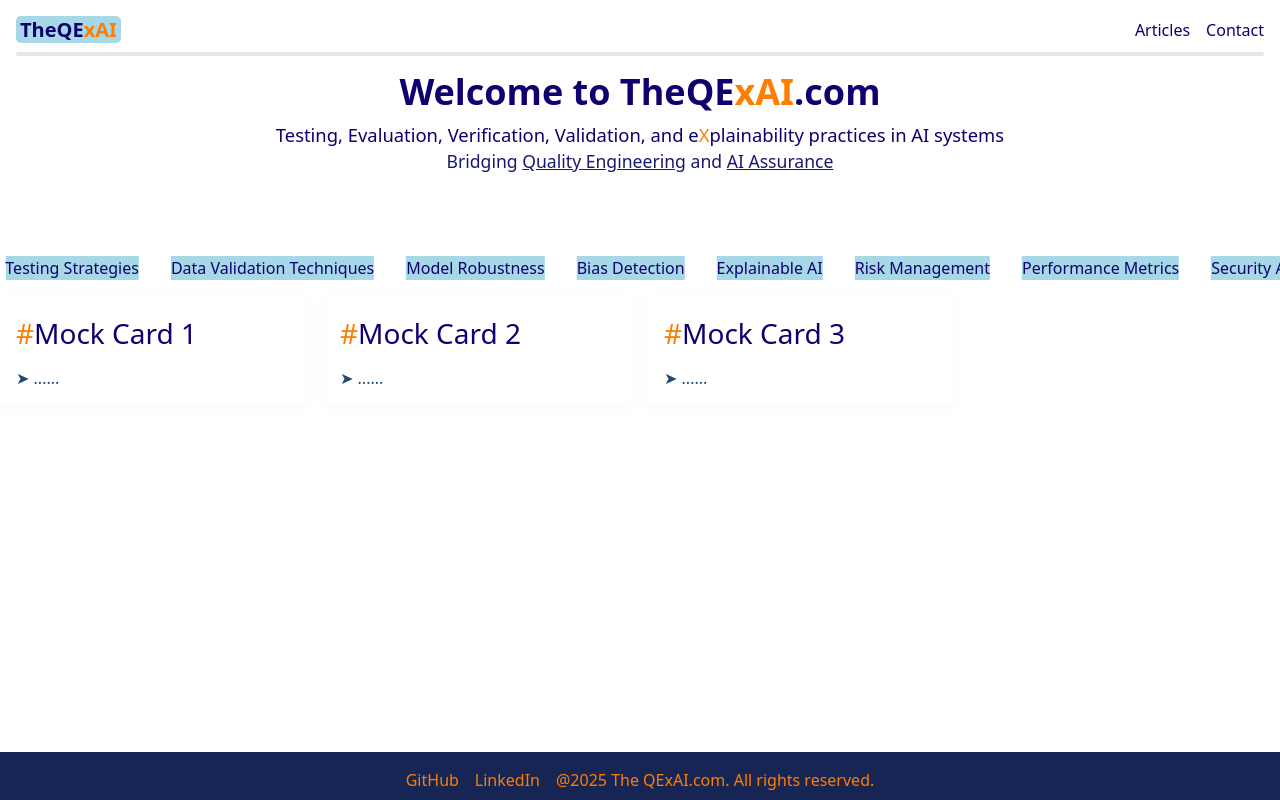
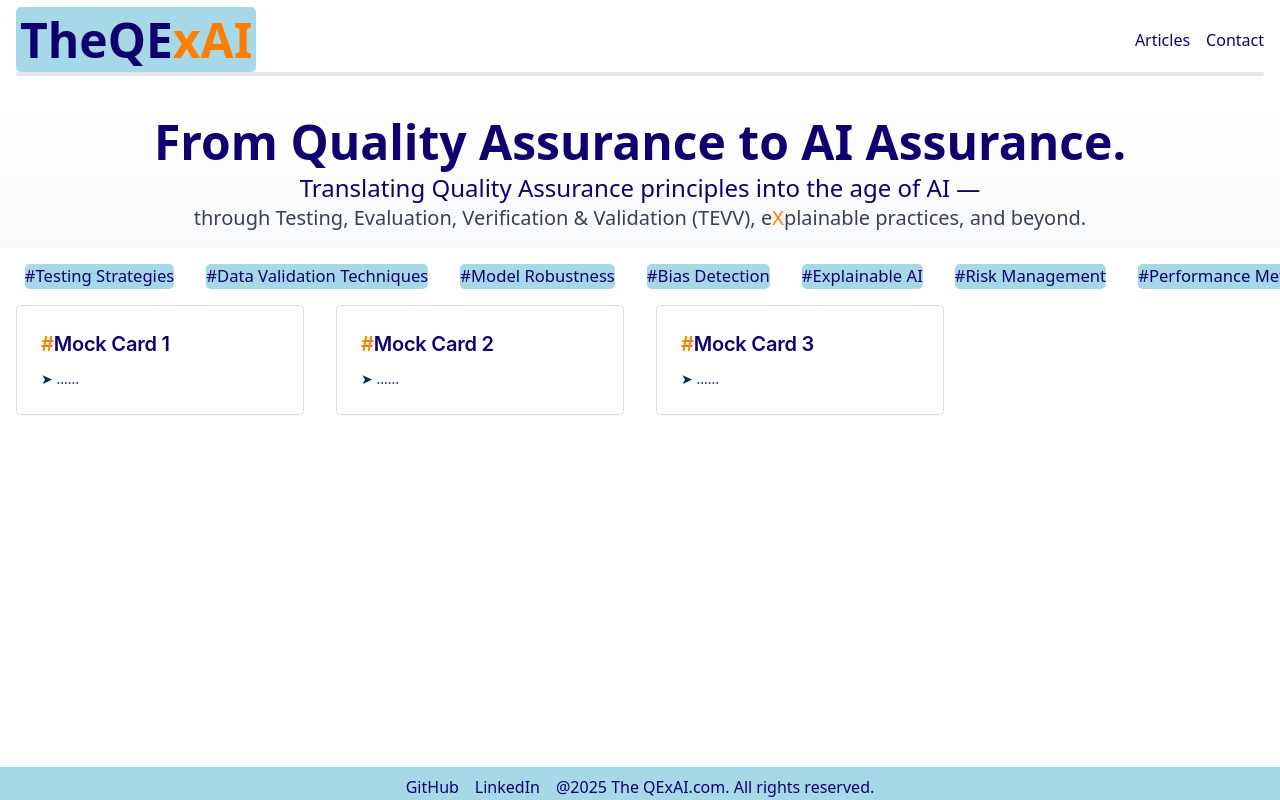
Before and after one commit to idofanish/the-qexai, a Next.js app: page / in a window 1280 px wide. Built offline with nearby package versions, Linux system fonts and the light colour scheme; no server answers.

Commit message:
feat(carousel and hero): add Carousel and Update Hero
Add styles to Carousel and Hero.

```diff
--- a/app/page.tsx
+++ b/app/page.tsx
@@ -6,25 +6,43 @@ import Carousel from '@/app/ui/features/carousel/Carousel';
 import type { Metadata } from 'next';
 
 export const metadata: Metadata = {
-  title: 'The QExAI.com',
+  title: 'The QExAI – From Quality Assurance to AI Assurance',
   description:
-    'Welcome to The QExAI.com — Where Quality Engineering meets Artificial Intelligence Assurance.',
+    'Advancing from Quality Assurance to AI Assurance — exploring verification, risk control, and validation for trustworthy AI.',
+  keywords: [
+    'AI Assurance',
+    'Quality Assurance',
+    'AI Testing',
+    'Responsible AI',
+    'AI Validation',
+    'AI Reliability',
+    'AI Governance',
+  ],
   openGraph: {
-    title: 'The QExAI.com',
+    title: 'The QExAI – From Quality Assurance to AI Assurance',
     description:
-      'Building confidence in AI systems through structured assurance.',
+      'Advancing from Quality Assurance to AI Assurance — exploring verification, risk control, and validation for trustworthy AI.',
     url: 'https://theqexai.com',
-    siteName: 'The QExAI.com',
+    siteName: 'The QExAI',
     images: [
       {
         url: '/og-image.png',
         width: 1200,
         height: 630,
-        alt: 'The QExAI.com Banner',
+        alt: 'The QExAI – AI Assurance Reference Hub',
       },
     ],
+    locale: 'en_US',
     type: 'website',
   },
+  twitter: {
+    card: 'summary_large_image',
+    title: 'The QExAI – From Quality Assurance to AI Assurance',
+    description:
+      'Advancing from Quality Assurance to AI Assurance — exploring verification, risk control, and validation for trustworthy AI.',
+    images: ['/og-image.png'],
+  },
+
 };
 
 export default function HomePage() {
--- a/app/ui/features/cards/CardItem.tsx
+++ b/app/ui/features/cards/CardItem.tsx
@@ -17,19 +17,19 @@ type CardItemProps = {
 
 };
 
-const CardItem = ({ title, tagline, description,example, cta_text,cta_link,icon,order}: CardItemProps) => {
+const CardItem = ({ title, tagline, description, cta_text,cta_link,icon,order}: CardItemProps) => {
   return (
     <div className={styles.card}>
-      <h1 className={`${styles.cardTitle} text-primary`}>{order}
+      <h1 className={`${styles.cardTitle} text-primary`}>
         <span className={`text-[#FF7E00]`}>#</span>
-        {title}
+        <span className={`${styles.gradientUnderlineAnimated}`}>{title}</span>
       </h1>
 
-      <p className={`${styles.cardTagline} text-[#4682B4]`}>
+      <p className={`${styles.cardTagline}  text-[#250c63]`}>
        {tagline}
       </p>
       <p className={`${styles.cardDescription} text-[#191970]`}>{description}</p>
-      <a href={cta_link} target="_blank" rel="noopener noreferrer"  className= "text-[#1d4973]">
+      <a href={cta_link} target="_blank" rel="noopener noreferrer"  className= "text-[#072d51] sm:text-sm">
          ➤ {cta_text}......
          <p>{icon} </p>
       </a>
--- a/app/ui/features/cards/Cards.module.css
+++ b/app/ui/features/cards/Cards.module.css
@@ -2,27 +2,14 @@
 
 .myMasonryGrid {
   display: flex;
-  margin-left: -16px;
   width: auto;
 }
 
 .myMasonryGridColumn {
   padding-left: 16px;
+  padding-right: 16px;
   background-clip: padding-box;
-}
 
-.card {
-  background:  rgb(255, 255, 255);
-  border-radius: 5px;
-  border-width: 0.8;
-  padding: 16px;
-  margin-bottom: 24px;
-  box-shadow: 0 2px 10px rgba(198, 196, 196, 0.1);
-  cursor: pointer;
-
-  /* 👇 fade-in effect */
-  opacity: 0;
-  animation: fadeInUp 0.6s ease forwards;
 }
 
 .cardsSection {
@@ -31,21 +18,71 @@
   justify-content: center;
 }
 
-.cardTitle {
-  font-size: 1.75rem;
-  font-weight: 515; /* optional: can also use .font-semibold */
-  margin-bottom: 3px;
+/* --- Card Container --- */
+
+.card {
+  background:  rgb(255, 255, 255);
+  margin-bottom: 12px;
+    /* fade-in effect */
+  opacity: 10;
+  animation: fadeInUp 0.6s ease forwards;
+  border: 0.7px solid #dcdde2; /* gray-200 */
+  border-radius: 0.3rem;
+  padding: 1.5rem;
+  transition: transform 0.3s ease, box-shadow 0.3s ease, border-color 0.3s ease;
+  box-shadow: 0 1px 2px rgba(0, 0, 0, 0.04);
+  cursor: pointer;
+
 }
 
-.cardTagline {
-  font-size: 1.20rem;
-  font-weight: 450; /* optional: can also use .font-semibold */
-  margin-bottom: 2.0px;
+
+
+/* Hover: soft lift + shadow accent */
+.card:hover {
+  transform: translateY(-4px);
+  box-shadow: 0 6px 20px rgba(37, 99, 235, 0.08);
+  border-color: #0f006f; /* blue-600 accent */
 }
 
+/* --- Card Title --- */
+.cardTitle {
+  font-family: 'Inter', sans-serif;
+  font-size: 1.25rem; /* ~20px */
+  font-weight: 600;
+  color: #0f006f; /* gray-900 */
+  line-height: 1.4;
+  margin-bottom: 0.25rem;
+  letter-spacing: -0.01em;
+  transition: color 0.3s ease;
+}
+
+/* --- Card Tagline --- */
+.cardTagline {
+  font-family: 'Inter', sans-serif;
+  font-size: 0.875rem; /* ~14px */
+  font-weight: 500;
+  color: #0f006f; /* blue-600 */
+  line-height: 1.5;
+  margin-bottom: 0.5rem;
+  text-transform: uppercase;
+  letter-spacing: 0.05em;
+}
+
+/* --- Card Description --- */
 .cardDescription {
-  font-size: 0.98rem;
-  margin-bottom: 12px;
+  font-family: 'Inter', sans-serif;
+  font-size: 0.9375rem; /* ~15px */
+  font-weight: 400;
+  color: #0f006f; /* gray-700 */
+  line-height: 1.6;
+  max-width: 100%;
+  text-align: left;
+  transition: color 0.3s ease;
+}
+
+/* Subtle darken on hover */
+.card:hover .cardDescription {
+  color: #0f006f; /* gray-800 */
 }
 
 .cardLink {
@@ -54,9 +91,29 @@
   transition: color 0.2s ease;
 }
 
-.cardLink:hover {
-  color: #FF7E00; /* slightly brighter accent on hover */
+
+
+.gradientUnderlineAnimated {
+  display: inline-block;
+  position: relative;
 }
+
+.gradientUnderlineAnimated::after {
+  content: '';
+  position: absolute;
+  left: 0;
+  bottom: 0;
+  width: 0%;
+  height: 3px;
+  background-image: linear-gradient(90deg, #FF7E00);
+  border-radius: 2px;
+  transition: width 0.5s ease-out;
+}
+
+.gradientUnderlineAnimated:hover::after {
+  width: 100%;
+}
+
 
 @keyframes fadeInUp {
   0% {
--- a/app/ui/features/carousel/Carousel.module.css
+++ b/app/ui/features/carousel/Carousel.module.css
@@ -26,10 +26,11 @@
   padding-left: 6;
   padding-right: 6;
   font-weight: 450;
-  font-size: 1rem;
+  font-size: 1.04rem;
   color: #0f006f;
   background-color: #a7d8e7;
-  border-radius: 5;
+  border-radius: 0.3rem;
+
 }
 
 /* Infinite scrolling keyframes */
@@ -73,4 +74,39 @@
     font-size: 0.9rem;
     margin-right: 1.5rem;
   }
+
+
+
+.gradientUnderlineAnimated {
+  display: inline-block;
+  position: relative;
 }
+
+.gradientUnderlineAnimated::after {
+  content: '';
+  position: absolute;
+  left: 0;
+  bottom: 0;
+  width: 0%;
+  height: 3px;
+  background-image: linear-gradient(90deg, #FF7E00);
+  border-radius: 2px;
+  transition: width 0.5s ease-out;
+}
+
+.gradientUnderlineAnimated:hover::after {
+  width: 100%;
+}
+}
+
+
+@keyframes fadeInUp {
+  0% {
+    opacity: 0;
+    transform: translateY(20px);
+  }
+  100% {
+    opacity: 1;
+    transform: translateY(0);
+  }
+}
--- a/app/ui/features/carousel/Carousel.tsx
+++ b/app/ui/features/carousel/Carousel.tsx
@@ -50,7 +50,7 @@ export default function Carousel() {
       >
         {loopingTitles.map((title, idx) => (
           <span key={idx} className={styles.textItem}>
-            {title}
+            <span className={styles.highlight}>#{title}</span>
           </span>
         ))}
       </div>
--- a/app/ui/features/header-footer/Footer.tsx
+++ b/app/ui/features/header-footer/Footer.tsx
@@ -1,7 +1,7 @@
 // app/components/Footer.tsx
 'use client';
 import React from 'react';
-
+import styles from './HF.module.css';
 interface NavLink {
   label: string;
   href: string;
@@ -20,7 +20,8 @@ interface FooterData {
 
 export default function Footer({ data }: { data: FooterData }) {
   return (
-    <footer className="py-2 bg-blue-950 text-[#FF7E00] text-center">
+    <footer className={`${styles.footerBG}  ${styles.textDeepBlue}`}>
+
       <div className="flex justify-center gap-4 mt-2">
         {data.socialLinks.map((link) => (
           <a
--- a/app/ui/features/header-footer/HF.module.css
+++ b/app/ui/features/header-footer/HF.module.css
@@ -6,6 +6,7 @@
   border-radius: 5px;
   padding-left: 4px;
   padding-right: 4px;
+  padding-top: -4px;
 }
 
 
@@ -19,4 +20,6 @@
 
 .footerBG{
    background-color: #a7d8e7;
+   padding-bottom: 1px;
+
 }
--- a/app/ui/features/header-footer/Header.tsx
+++ b/app/ui/features/header-footer/Header.tsx
@@ -31,7 +31,7 @@ export default function Header({ data }: { data: HeaderData }) {
   return (
     <header className="fixed top-0 left-0 w-full z-50 bg-white/70 backdrop-blur-md p-4">
       <div className="container mx-auto flex justify-between items-center">
-        <h1 className="text-[#0f006f] font-semibold text-xl">
+        <h1 className="text-[#0f006f] font-semibold text-5xl">
           <span className={`${styles.logoBG} ${styles.textDeepBlue}`}>{parts[0]}
           <span className="text-[#FF7E00]">{data.highlight}</span>
             {parts[1]}
--- a/app/ui/features/hero/Hero.module.css
+++ b/app/ui/features/hero/Hero.module.css
@@ -1,29 +1,112 @@
-
 
 .heroSection {
-  position: relative;
-  margin-top: -6rem; /* adjust if needed */
-  z-index: 0;
   display: flex;
   flex-direction: column;
   align-items: center;
   justify-content: center;
   text-align: center;
-  min-height: 30vh;
-  margin-bottom: var(--spacing-lg); /* 24px space below hero */
+  padding: 1rem 1rem;
+  background: linear-gradient(to bottom, #ffffff, #f9fafb);
+  overflow: hidden;
 }
 
+/* Typography */
 .heroTitle {
-  font-size: 2.25rem; /* text-4xl */
-  font-weight: 600; /* font-semibold */
-  margin-bottom: 0.1rem; /* mb-2 */
+  font-size: 1.875rem; /* text-3xl */
+  font-weight: 700;
+  color: #0f006f; /* gray-900 */
+  line-height: 1.25;
+  max-width: 64rem; /* ~max-w-4xl */
+  opacity: 0;
 }
 
-.heroSubtitle {
-  font-size: 1.15rem; /* text-lg */
-  font-weight: 200; /* font-light */
+@media (min-width: 640px) {
+  .heroTitle {
+    font-size: 2.25rem; /* 4xl */
+  }
+}
 
+@media (min-width: 768px) {
+  .heroTitle {
+    font-size: 3rem; /* 5xl */
+  }
 }
+
+.highlight {
+  color: #FF7E00; /* blue-600 */
+}
+
+.heroSubtitle1 {
+  font-size: 1.5rem; /* base */
+  color: #215769; /* gray-700 */
+  line-height: 1.25;
+  max-width: 48rem; /* ~max-w-3xl */
+  opacity: 0;
+}
+
+.heroSubtitle2 {
+  margin-top: 1.4rem; /* mt-6 */
+  font-size: 1rem; /* base */
+  color: #215769; /* gray-700 */
+  line-height: 1.25;
+  max-width: 48rem; /* ~max-w-3xl */
+  opacity: 0;
+}
+
+.gradientUnderlineAnimated {
+  display: inline-block;
+  position: relative;
+}
+
+.gradientUnderlineAnimated::after {
+  content: '';
+  position: absolute;
+  left: 0;
+  bottom: 0;
+  width: 0%;
+  height: 3px;
+  background-image: linear-gradient(90deg, #FF7E00);
+  border-radius: 2px;
+  transition: width 0.5s ease-out;
+}
+
+.gradientUnderlineAnimated:hover::after {
+  width: 100%;
+}
+
+
+@media (min-width: 640px) {
+  .heroSubtitle {
+    font-size: 1.125rem; /* sm:text-lg */
+  }
+}
+
+@media (min-width: 768px) {
+  .heroSubtitle {
+    font-size: 1.25rem; /* md:text-xl */
+  }
+}
+
+/* Animation Keyframes */
+@keyframes fadeUp {
+  0% {
+    opacity: 0;
+    transform: translateY(30px);
+  }
+  100% {
+    opacity: 1;
+    transform: translateY(0);
+  }
+}
+
+/* Animation Classes */
+.fadeUp {
+  animation: fadeUp 0.8s ease-out forwards;
+}
+
+.fadeUpDelayed {
+  animation: fadeUp 1s ease-out 0.4s forwards;}
+
 
 .textDeepBlue{
   color: #0f006f;
@@ -32,12 +115,3 @@
 .textAmber{
   color: #FF7E00;
 }
-
-
-
-.heroTagline {
-  font-size: 1.1rem;
-  font-weight: 500;
-  color: #191970;
-
-}
--- a/app/ui/features/hero/Hero.tsx
+++ b/app/ui/features/hero/Hero.tsx
@@ -1,47 +1,26 @@
 // app/components/Hero.tsx
 'use client';
-import React, { useEffect, useState } from 'react';
 import styles from './Hero.module.css';
-
-interface HeroData {
-  title: string;
-  titleHighlight: string;
-  subtitle_part1: string;
-  subtitle_part2:string;
-  subtitleHighlight: string;
-  taglines: string;
-  taglines_Underline1: string;
-  taglines_Underline2: string;
-}
+import { motion } from 'framer-motion';
 
 
 
-export default function Hero({ data }: { data: HeroData }) {
-  const titleParts = data.title.split(data.titleHighlight);
-  const subtitleParts = data.subtitle_part1.split(data.subtitleHighlight);
-  const taglineSplit1 = data.taglines.split(data.taglines_Underline1);
-  const taglineSplit2 = taglineSplit1[1].split(data.taglines_Underline2);
+export default function Hero() {
 
+    return (
 
-  return (
-    <section className={styles.heroSection}>
-      <div className={`${styles.heroTitle} ${styles.textDeepBlue}`}>
-        {titleParts[0]}
-        <span className={styles.textAmber}>{data.titleHighlight}</span>
-        {titleParts[1]}
-      </div>
+       <section className={styles.heroSection}>
+        <h1 className={`${styles.heroTitle} ${styles.fadeUp}`}>
+          From Quality Assurance to{' '} AI Assurance.
+        </h1>
 
-      <div className={`${styles.heroSubtitle} ${styles.textDeepBlue}`}>
-        {subtitleParts[0]}
-        <span className={styles.textAmber}>{data.subtitleHighlight}</span>
-        {subtitleParts[1]}
-      </div>
-      <div className={`${styles.heroTagline}`}>
-        {taglineSplit1[0]}
-        <u>{data.taglines_Underline1}</u>
-        {taglineSplit2[0]}
-        <u>{data.taglines_Underline2}</u>
-      </div>
+        <span className="block text-[#0f006f] text-lg sm:text-xl md:text-2xl">
+          Translating Quality Assurance principles into the age of AI —
+        </span>
+        <span className="block text-gray-700 text-base sm:text-lg md:text-xl font-medium">
+          through Testing, Evaluation, Verification & Validation (TEVV), e<span className={styles.highlight}>X</span>
+          plainable practices, and beyond.
+        </span>
 
     </section>
   );
```
